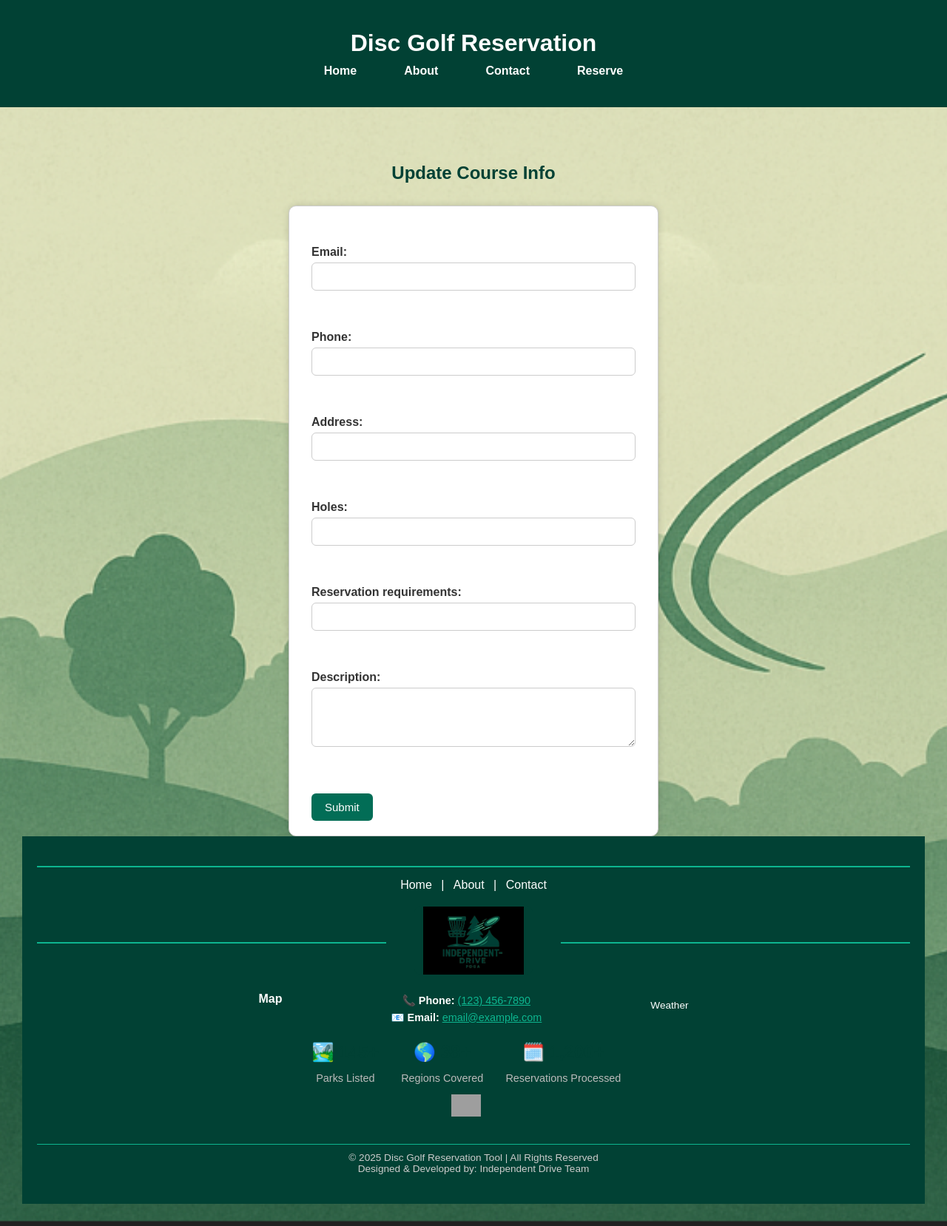
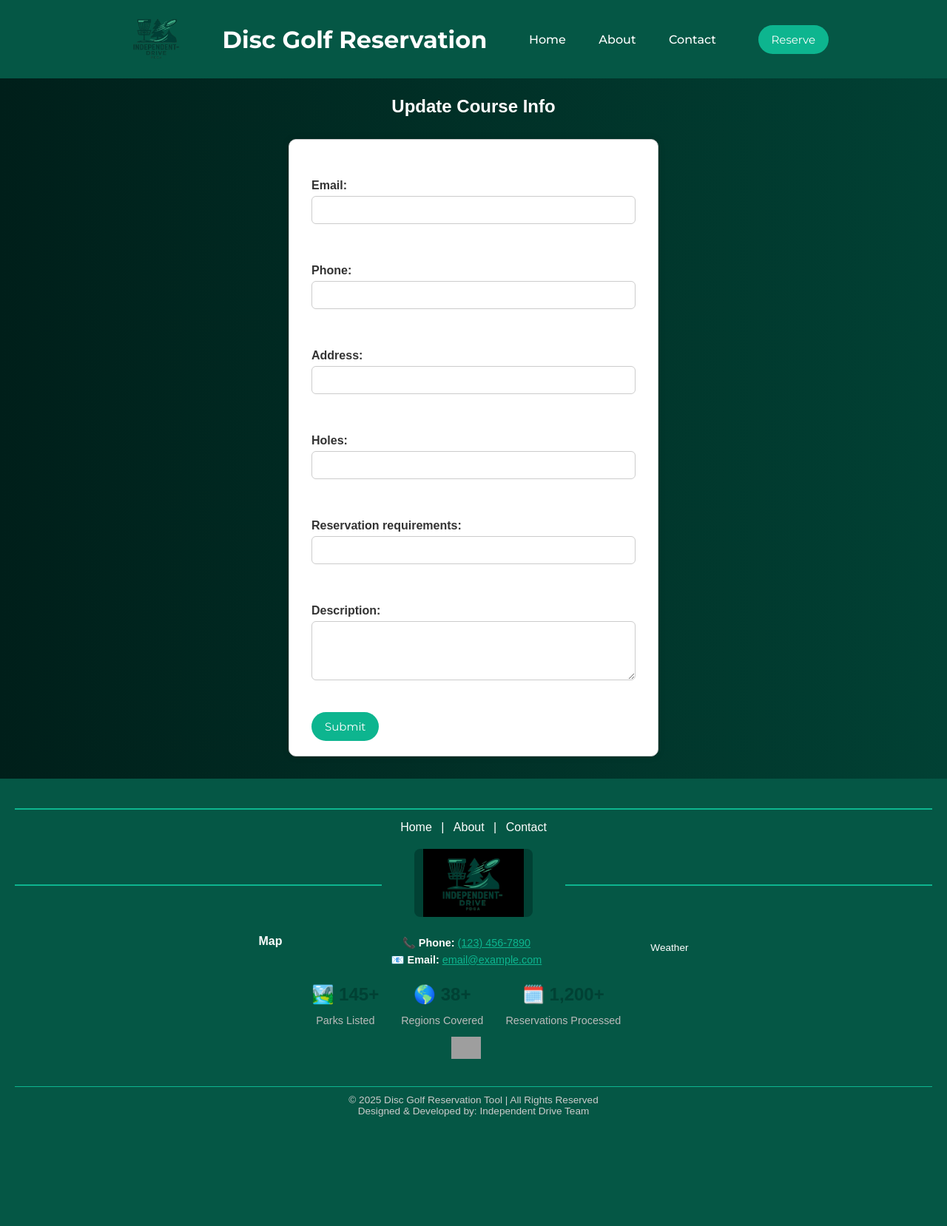
Before and after one commit to MarkTheDeveloper/Independent-drive, a PHP site: page /form/edit.html in a window 1280 px wide. Shown: the whole page at 74% size. After the commit the page ends 1510 px from the top, so only its background shows below. Run offline with PHP 8.4, Linux system fonts and the light colour scheme; grey boxes are pictures that could not be loaded.

Commit message:
Just applied all styles to all pages logo etc

```diff
--- a/footer/footer.html
+++ b/footer/footer.html
@@ -1,7 +1,7 @@
 <footer class="footer">
   <style>
     .footer {
-      background: #014134;
+      background-color: #055745;
       color: #ffffff;
       padding: 40px 20px;
       font-family: Arial, sans-serif;
--- a/form/edit.html
+++ b/form/edit.html
@@ -7,15 +7,76 @@
   <title>Edit Info</title>
 
   <style>
+    #logo{
+      height: 70px;
+    }
+    .main-header{
+      display: flex;
+      justify-content: center;
+      align-items: center;
+
+      font-family: 'Montserrat', sans-serif;
+      font-weight: 500;
+      font-size: 16px;
+      color: white;
+
+      display: flex;
+      align-items: center;
+      padding: 16px 10px;
+      background-color: #055745;
+
+      position: fixed;
+      top: 0;
+      left: 0;
+      right: 0;
+      width: 100%;
+      z-index: 9999;
+    }
+    .main-header div{
+      width: 1000px;
+      display: flex;
+      justify-content: space-between;
+      align-items: center;
+      max-width: 1200px;
+      margin: 0 auto;
+    }
+    .nav-links {
+      list-style-type: none;
+    }
+    .nav-links li{
+      display: inline-block;
+      padding: 0px 20px;
+    }
+    .nav-links li a{
+      text-decoration: none;
+      transition: all 0.3s ease 0s;
+      color: white;
+    }
+    .nav-links li a:hover{
+      color: #0db58f;
+    }
+    button{
+      font-family: 'Montserrat', sans-serif;
+      padding: 9px 25px;
+      background-color: #0db58f;
+      border: none;
+      border-radius: 50px;
+      cursor: pointer;
+      transition: all 0.3s ease 0s;
+      color: white;
+    }
+
     body {
       font-family: Arial, sans-serif;
       background-color: #f2f2f2;
-      padding: 30px;
       color: #333;
     }
 
     h2,h3 {
       text-align: center;
+      color: white;
+    }
+    h3{
       color: #014134;
     }
 
@@ -26,6 +87,7 @@
       padding: 20px 30px;
       border-radius: 10px;
       box-shadow: 0 0 10px rgba(0,0,0,0.15);
+      margin-bottom: 30px
     }
 
     label {
@@ -52,12 +114,11 @@
     }
 
     button {
-      margin-top: 20px;
       padding: 10px 18px;
-      background-color: #026d56;
+      background-color: #0db58f;
       color: white;
       border: none;
-      border-radius: 6px;
+      border-radius: 50px;
       font-size: 15px;
       cursor: pointer;
     }
@@ -71,15 +132,16 @@
   <header>
     <div class="main-header">
       <div class="container">
+        <a href="..\index.html"><img id="logo"src="..\images\Logo-NO-BG.png" alt=""></a>
         <h1>Disc Golf Reservation</h1>
         <nav>
           <ul class="nav-links">
             <li><a href="../index.html">Home</a></li>
             <li><a href="../about/about.html">About</a></li>
             <li><a href="../Contact/contact.html">Contact</a></li>
-            <li><a href="../form/td-form.html">Reserve</a></li>
           </ul>
         </nav>
+        <a href="../form/td-form.html"><button>Reserve</button></a>
       </div>
     </div>
   </header>
--- a/form/styles.css
+++ b/form/styles.css
@@ -1,3 +1,5 @@
+@import url('https://fonts.googleapis.com/css2?family=Montserrat:wght@100;200;300;400;500;600;700;800;900&display=swap');
+
   * {
     margin: 0;
     padding: 0;
@@ -6,12 +8,15 @@
   }
 
   body {
-  margin-top: 160px;
+    margin-top: 130px;
     /*background-color: #f2f2f2;*/
     background: url(/images/map.png);
     background-repeat: no-repeat;
     background-size: cover;
     color: #333;
+  }
+   body {
+    background: linear-gradient(to right, #001f1a, #014134);
   }
 
   .container {
@@ -19,62 +24,80 @@ body {
     margin: 0 auto;
     padding: 0 20px;
   }
+  #logo{
+  height: 70px;
+  }
+  .main-header{
+    display: flex;
+    justify-content: center;
+    align-items: center;
 
-header {
-  background: #014134;
-  padding: 20px;
+    font-family: 'Montserrat', sans-serif;
+    font-weight: 500;
+    font-size: 16px;
+    color: white;
+
+    display: flex;
+    align-items: center;
+    padding: 16px 10px;
+    background-color: #055745;
+
     position: fixed;
     top: 0;
     left: 0;
+    right: 0;
     width: 100%;
-  z-index: 1000;
+    z-index: 9999;
   }
-
-.main-header .container {
-  max-width: 1100px;
+  .main-header div{
+    width: 1000px;
+    display: flex;
+    justify-content: space-between;
+    align-items: center;
+    max-width: 1200px;
     margin: 0 auto;
-  padding: 20px 0;
-  text-align: center;
+  }
+  .nav-links {
+    list-style-type: none;
+  }
+  .nav-links li{
+    display: inline-block;
+    padding: 0px 20px;
+  }
+  .nav-links li a{
+    font-family: 'Montserrat', sans-serif;
+    text-decoration: none;
+    transition: all 0.3s ease 0s;
     color: white;
   }
-
-.main-header h1 {
-  margin: 0;
-  font-size: 2rem;
+  .nav-links li a:hover{
+    color: #0db58f;
   }
-
-.nav-links {
-  list-style: none;
-  display: flex;
-  justify-content: center;
-  gap: 40px;
-  margin-top: 10px;
-  padding: 0;
+  button{
+    font-family: 'Montserrat', sans-serif;
+    padding: 9px 25px;
+    background-color: #0db58f;
+    border: none;
+    border-radius: 50px;
+    cursor: pointer;
+    transition: all 0.3s ease 0s;
+    color: white;
   }
-
-.nav-links li a {
-  color: white;
-  text-decoration: none;
-  font-weight: bold;
-  padding: 6px 12px;
-  border-radius: 4px;
-  transition: background-color 0.2s ease-in-out;
-}
-
-.nav-links li a:hover {
-  background-color: #2a9d8f;
+  h1{
+    font-family: 'Montserrat', sans-serif;
   }
 
 h2 {
   text-align: center;
   margin-bottom: 30px;
   margin-top:30px;
-  color: #014134;
+  color: white;
 }
 
 form {
   max-width: 900px;
   margin: 0 auto;
+  margin-bottom: 30px;
   padding: 25px 30px;
   background-color: white;
   border: 1px solid #ccc;
--- a/form/td-form.html
+++ b/form/td-form.html
@@ -3,7 +3,7 @@
 <head>
   <meta charset="UTF-8">
   <link rel="stylesheet" href="styles.css">
-  <link rel="icon" type="image/x-icon" href="/images/logo.png">
+  <link rel="icon" type="image/x-icon" href="../images/Logo-NO-BG.png">
   <title>TD Reservation Form</title>
 </head>
 <body>
@@ -11,15 +11,17 @@
   <header>
     <div class="main-header">
       <div class="container">
+        <a href="../index.html"><img id="logo" src="../images/Logo-NO-BG.png" alt="Our Logo"></a>
         <h1>Disc Golf Reservation</h1>
         <nav>
           <ul class="nav-links">
             <li><a href="../index.html">Home</a></li>
             <li><a href="../about/about.html">About</a></li>
             <li><a href="../Contact/contact.html">Contact</a></li>
-            <li><a href="../form/td-form.html">Reserve</a></li>
+
           </ul>
         </nav>
+        <a href="../form/td-form.html"><button>Reserve</button></a>
       </div>
     </div>
   </header>
--- a/index.css
+++ b/index.css
@@ -22,6 +22,9 @@ body {
 }
 
 /* header stuff  */
+#logo{
+  height: 70px;
+}
 .main-header{
   display: flex;
   justify-content: center;
@@ -35,7 +38,7 @@ body {
   display: flex;
   align-items: center;
   padding: 16px 10px;
-  background-color: #014134;
+  background-color: #055745;
 
   position: fixed;
   top: 0;
--- a/index.html
+++ b/index.html
@@ -5,7 +5,7 @@
   <meta name="viewport" content="width=device-width, initial-scale=1.0" />
   <title>Home | Disc Golf Reservation</title>
   <link rel="stylesheet" href="index.css" />
-  <link rel="icon" type="image/x-icon" href="/images/logo.png">
+  <link rel="icon" type="image/x-icon" href="images/Logo-NO-BG.png">
 
   <!-- Map CSS Links (for Leaflet Map + Marker Cluster) just asset stuff no need of citing should be plagerism free -->
   <link rel="stylesheet" href="https://unpkg.com/leaflet/dist/leaflet.css" />
@@ -19,6 +19,7 @@
 
 <header class="main-header">
   <div>
+    <a href="index.html"><img id="logo" src="images/Logo-NO-BG.png" alt="Our Logo"></a>
   <h1>Disc Golf Reservation</h1>
   <nav>
     <ul class="nav-links">
@@ -60,7 +61,7 @@
 
   <div class="selected-park-info" id="selectedParkInfo" style="display: none;">
   <h3 id="selectedParkName"></h3>
-  <img id="parkImage" src="" alt="Park Image" style="max-width: 100%; border-radius: 8px;">
+  <img id="parkImage" src="Logo-NO-BG.png" alt="Park Image" style="max-width: 100%; border-radius: 8px;">
   <p><strong>Holes:</strong> <span id="selectedHoles"></span></p>
   <p><strong>Course Type:</strong> <span id="selectedCourseType"></span></p>
   <p><strong>Requirements:</strong> <span id="selectedRequirements"></span></p>
```
Also changed, not shown: Contact/contact.css (+58 -30 lines), Contact/contact.html (+4 -3 lines), about/about.css (+54 -29 lines), about/about.html (+4 -3 lines), 1 other file. Lines whose indentation alone changed are shown as unchanged.
